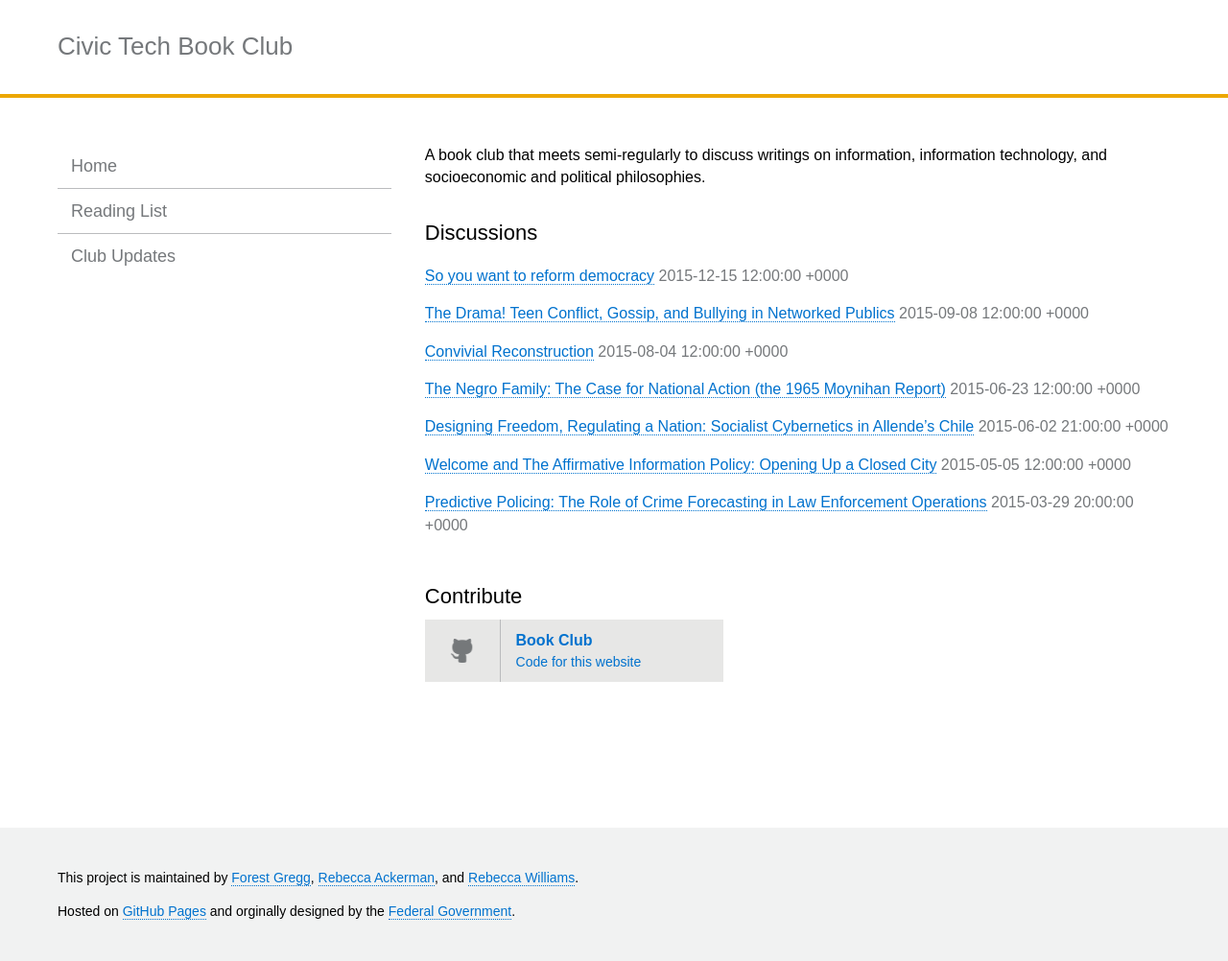
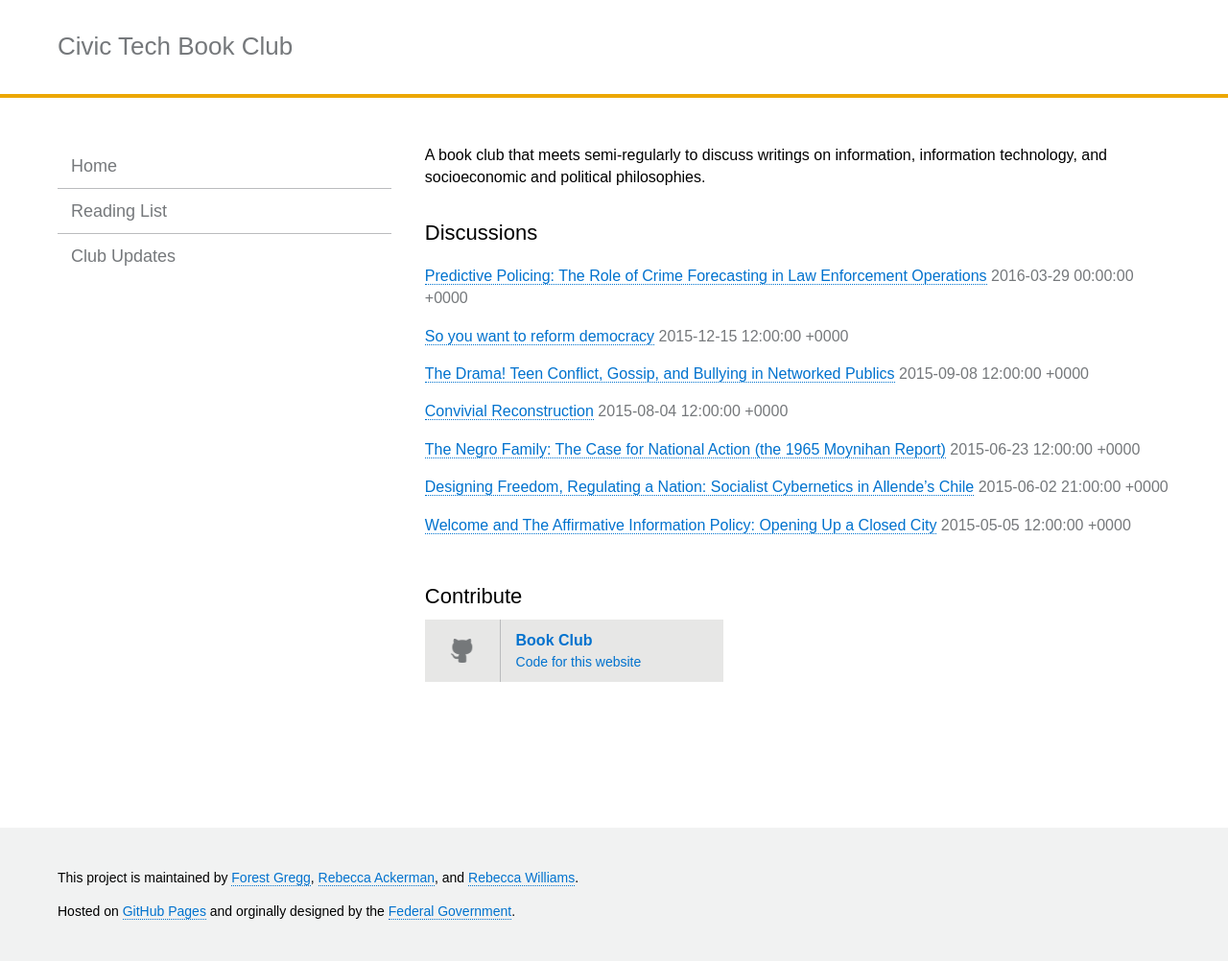
Before and after one commit to rebeccawilliams/bookclub, a Jekyll site: the page built from index.html, in a window 1280 px wide. Shown: the whole page at 96% size. Built offline with Jekyll 4.4.1, drawn with Linux system fonts in a browser that asks for light colours.

Commit message:
Update 2016-03-29-predictive-policing.md

```diff
--- a/_posts/2016-03-29-predictive-policing.md
+++ b/_posts/2016-03-29-predictive-policing.md
@@ -1,7 +1,7 @@
 ---
 layout: post
 title:  "Predictive Policing: The Role of Crime Forecasting in Law Enforcement Operations"
-date:   2015-03-29 20:00:00
+date:   2016-03-29
 categories: jekyll update
 ---
 
```
